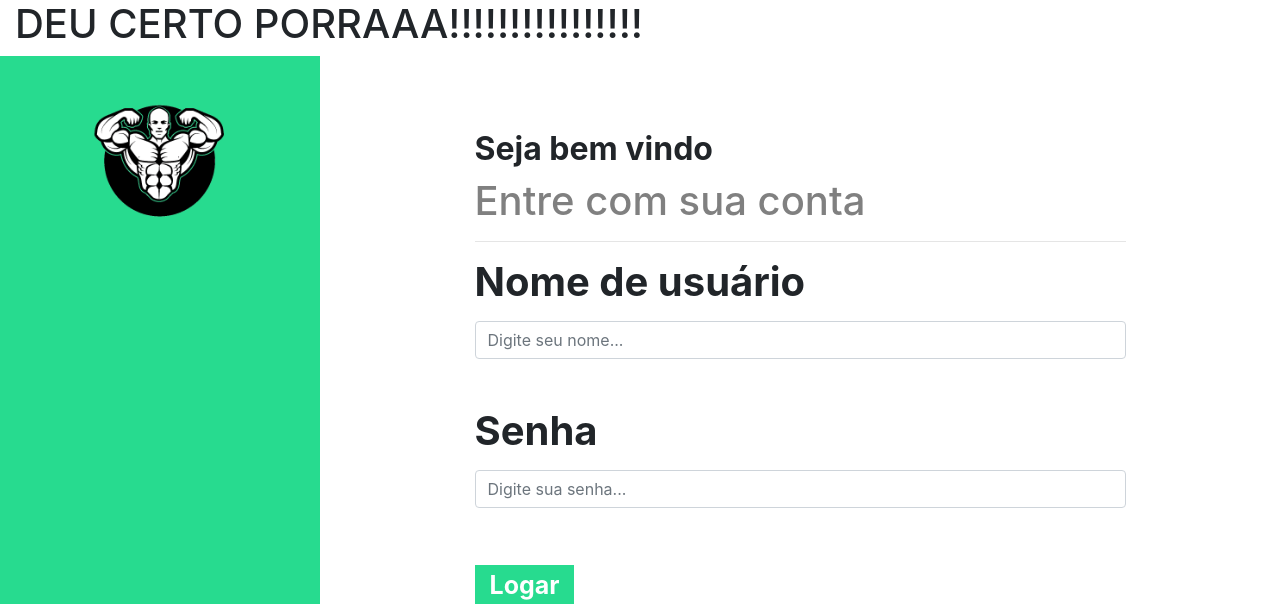
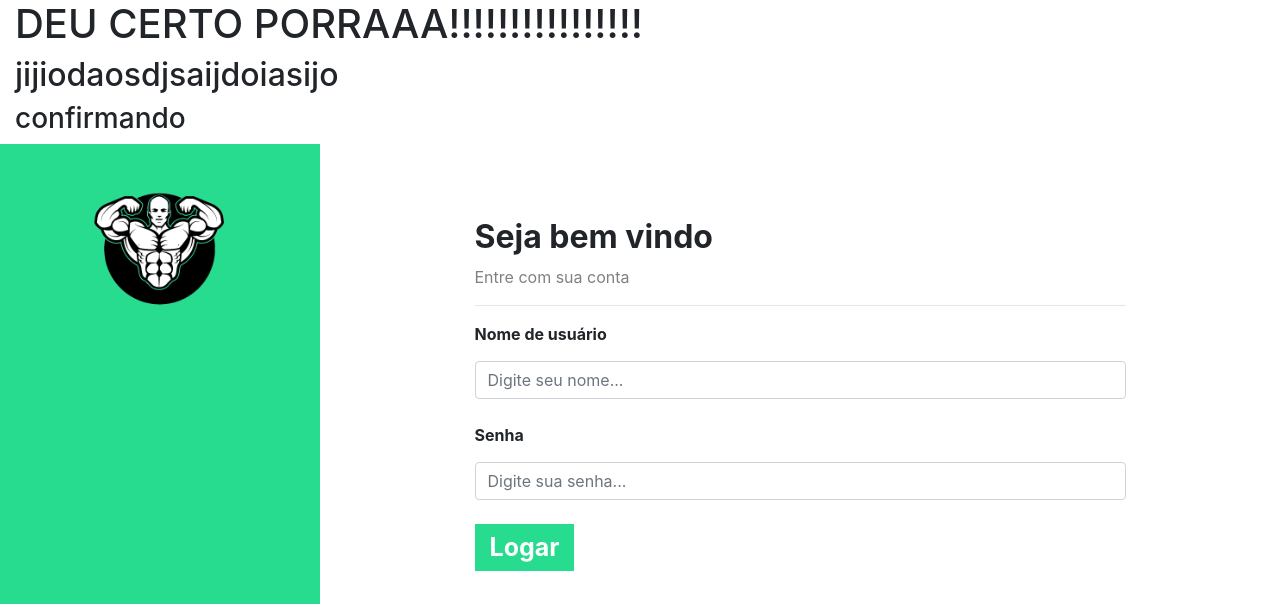
Before and after one commit to otaciliopires/Nutrishape, a Django app: page /auth/login/ in a window 1280 px wide. Shown: the top 604 px of the page. Run offline with Django 4.2, Linux system fonts and the light colour scheme.

Commit message:
tereceiro commit

```diff
--- a/autenticacao/templates/login.html
+++ b/autenticacao/templates/login.html
@@ -10,6 +10,8 @@
 {% block 'body' %}
     <div class="container-fluid">
         <h1>DEU CERTO PORRAAA!!!!!!!!!!!!!!!!<h1>
+            <h2>jijiodaosdjsaijdoiasijo</h2>
+                <h3>confirmando</h3>
 
         <div class="row">
             <div class="col-md-3 sidebar">
```
